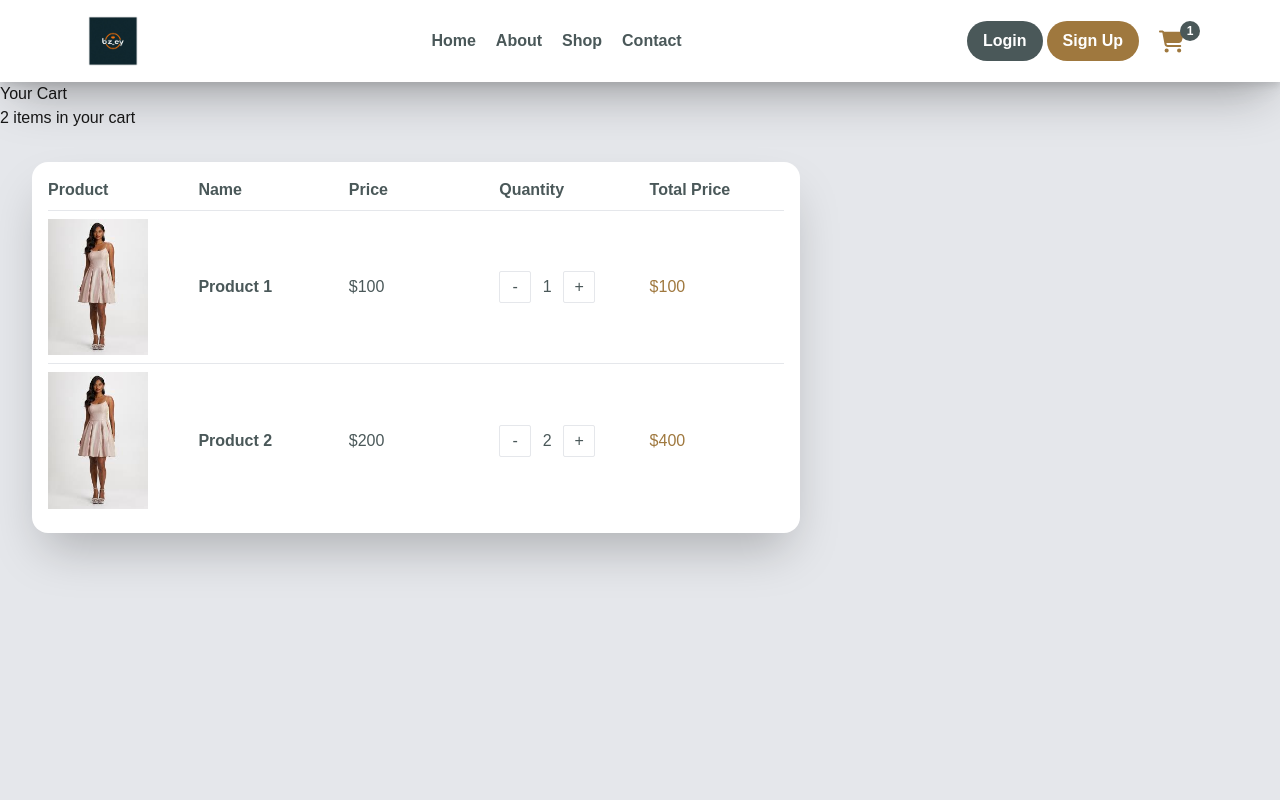
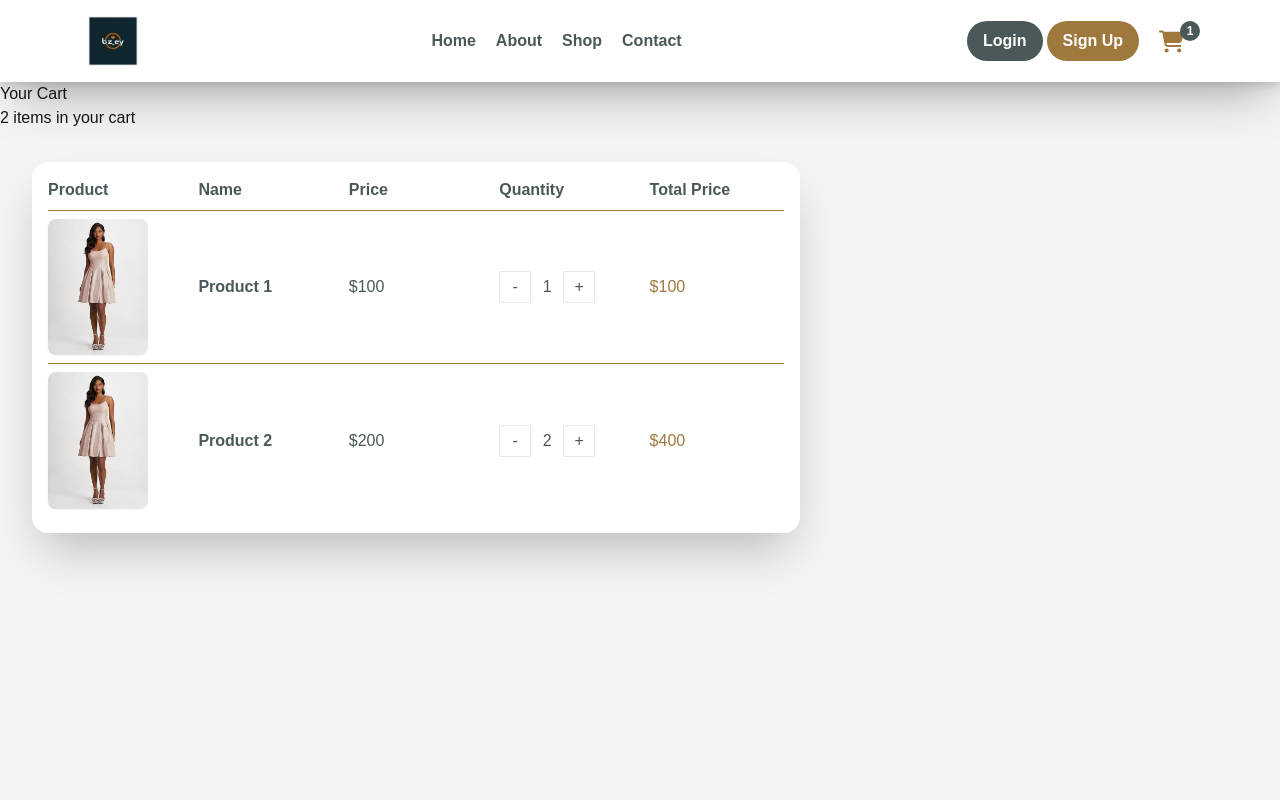
Before and after one commit to Bz14/E-Commerce-Website, a Next.js app in the folder Frontend/ecommerce/: page /cart in a window 1280 px wide. Shown: the top 800 px of the page. Built offline with nearby package versions, Linux system fonts and the light colour scheme.

Commit message:
Caret item section updated.

```diff
--- a/Frontend/ecommerce/src/app/cart/components/cart_item.tsx
+++ b/Frontend/ecommerce/src/app/cart/components/cart_item.tsx
@@ -6,9 +6,15 @@ interface CartItemProps {
 }
 const CartItem: React.FC<CartItemProps> = ({ cartItem }) => {
   return (
-    <div className="grid grid-cols-5 gap-4 items-center py-2 border-b last:border-b-0 text-primaryDark">
+    <div className="grid grid-cols-5 gap-4 items-center py-2 border-b border-primaryBrown last:border-b-0 text-primaryDark">
       <div className="flex">
-        <Image src={cartItem.image.src} alt="" width={100} height={100} />
+        <Image
+          src={cartItem.image.src}
+          alt=""
+          width={100}
+          height={100}
+          className="rounded-lg shadow-sm"
+        />
       </div>
       <div>
         <h3 className="font-bold">{cartItem.name}</h3>
--- a/Frontend/ecommerce/src/app/cart/page.tsx
+++ b/Frontend/ecommerce/src/app/cart/page.tsx
@@ -27,13 +27,13 @@ const carts: Cart[] = [
 
 const CartPage = () => {
   return (
-    <div className="bg-gray-200 h-screen">
+    <div className="bg-gray-100 h-screen">
       <div>
         <h1>Your Cart</h1>
         <h2>{2} items in your cart</h2>
       </div>
       <div className="bg-white w-full lg:w-3/5 shadow-2xl rounded-2xl p-4 lg:m-8">
-        <div className="grid grid-cols-5 gap-4 font-semibold text-primaryDark border-b pb-2 ">
+        <div className="grid grid-cols-5 gap-4 font-semibold text-primaryDark border-b border-primaryBrown pb-2 ">
           <h1>Product</h1>
           <h1>Name</h1>
           <h1>Price</h1>
```
